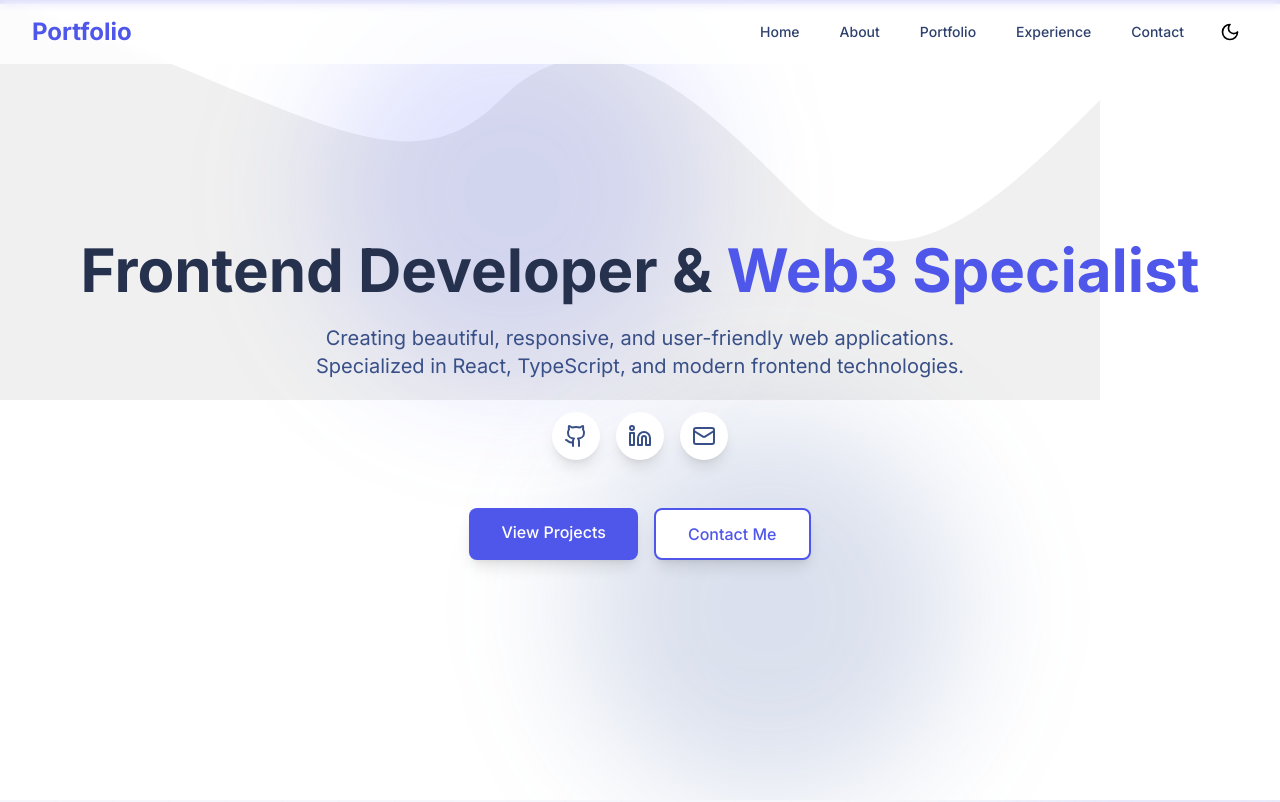
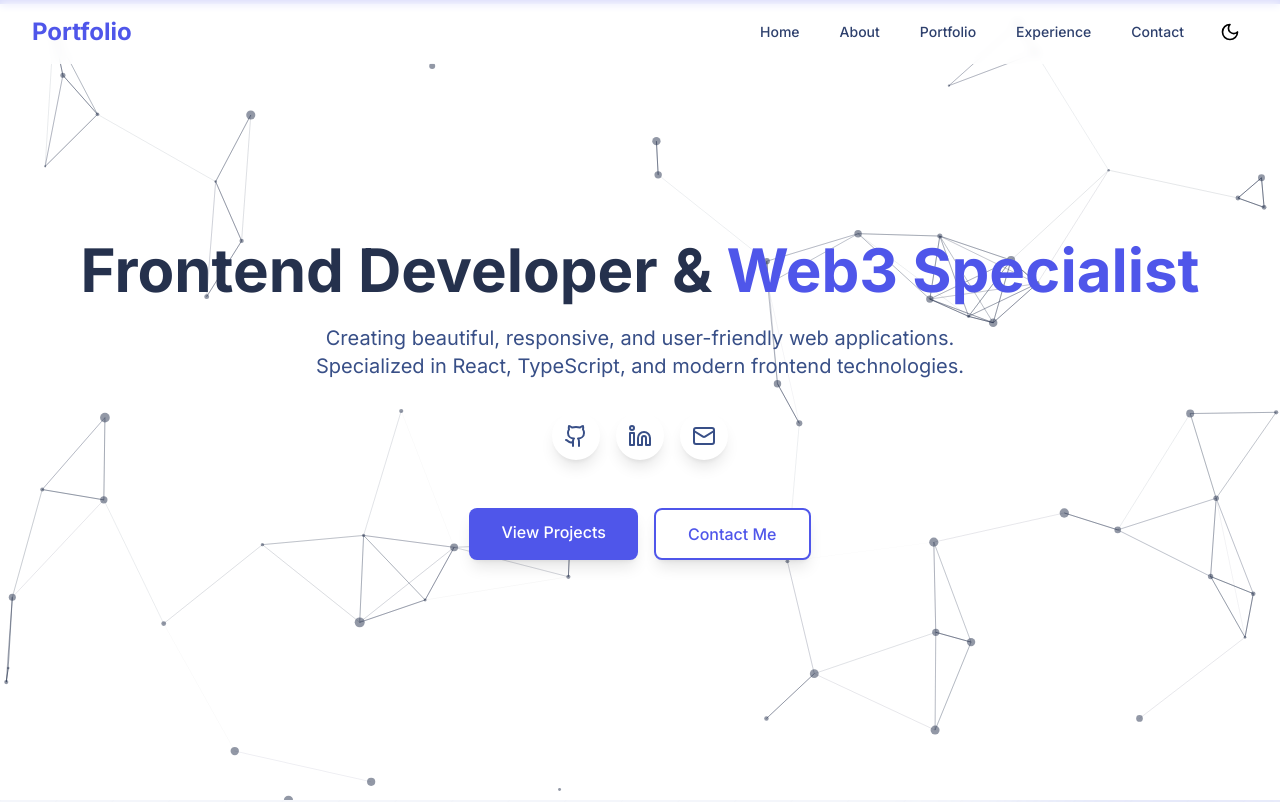
Before and after one commit to AnishChandak18/Profile-Web, a React (Vite) app: page / in a window 1280 px wide. Shown: the top 802 px of the page. Built offline with nearby package versions, Linux system fonts and the light colour scheme.

Commit message:
Add nodes background

```diff
--- a/package.json
+++ b/package.json
@@ -11,6 +11,9 @@
   },
   "dependencies": {
     "@emailjs/browser": "^4.1.0",
+    "@tsparticles/engine": "^3.7.1",
+    "@tsparticles/react": "^3.0.0",
+    "@tsparticles/slim": "^3.7.1",
     "framer-motion": "^11.0.5",
     "lucide-react": "^0.344.0",
     "react": "^18.3.1",
--- a/src/App.tsx
+++ b/src/App.tsx
@@ -7,13 +7,15 @@ import Experience from './components/Experience';
 import ContactSection from './components/contact/ContactSection';
 import ScrollProgress from './components/ScrollProgress';
 import { useTheme } from './hooks/useTheme';
+import AnimatedBackground from './components/background/AnimatedBackground';
 
 function App() {
   const { isDarkMode, toggleTheme } = useTheme();
 
   return (
     <div className={`min-h-screen ${isDarkMode ? 'dark' : ''}`}>
-      <div className="bg-white dark:bg-midnight-900 transition-colors">
+      <AnimatedBackground isDarkMode={isDarkMode} />
+      <div className="bg-white dark:bg-midnight-900">
         <ScrollProgress />
         <Navbar isDarkMode={isDarkMode} toggleTheme={toggleTheme} />
         <Hero />
--- a/src/components/Hero.tsx
+++ b/src/components/Hero.tsx
@@ -1,12 +1,10 @@
 import React from 'react';
 import { Github, Linkedin, Mail } from 'lucide-react';
 import { motion } from 'framer-motion';
-import { HeroBackground } from './background/BackgroundPattern';
 
 const Hero: React.FC = () => {
   return (
     <section id="home" className="relative min-h-screen flex items-center justify-center py-20 overflow-hidden">
-      <HeroBackground />
 
       <div className="max-w-7xl mx-auto px-4 sm:px-6 lg:px-8 text-center relative z-10">
         <motion.div
--- /dev/null
+++ b/src/components/background/AnimatedBackground.tsx
@@ -0,0 +1,104 @@
+import { useEffect, useMemo, useState } from "react";
+import Particles, { initParticlesEngine } from "@tsparticles/react";
+import {
+   type ISourceOptions,
+   MoveDirection,
+   OutMode,
+} from "@tsparticles/engine";
+import { loadSlim } from "@tsparticles/slim";
+
+const AnimatedBackground = ({ isDarkMode }: { isDarkMode: boolean }) => {
+   const [init, setInit] = useState(false);
+
+   useEffect(() => {
+      initParticlesEngine(async (engine) => {
+         await loadSlim(engine);
+      }).then(() => {
+         setInit(true);
+      });
+   }, [isDarkMode]);
+
+   const options: ISourceOptions = useMemo(
+      () => ({
+         background: {
+            color: {
+               value: isDarkMode ? "#25314d" : "#ffffff",
+            },
+         },
+         fpsLimit: 120,
+         interactivity: {
+            events: {
+               onClick: {
+                  enable: true,
+                  mode: "push",
+               },
+               onHover: {
+                  enable: true,
+                  mode: "repulse",
+               },
+            },
+            modes: {
+               push: {
+                  quantity: 2,
+               },
+               repulse: {
+                  distance: 200,
+                  duration: 0.4,
+               },
+            },
+         },
+         particles: {
+            color: {
+               value: isDarkMode ? "#ffffff" : "#25314d",
+            },
+            links: {
+               color: isDarkMode ? "#ffffff" : "#25314d",
+               distance: 150,
+               enable: true,
+               opacity: 0.5,
+               width: 1,
+            },
+            move: {
+               direction: MoveDirection.none,
+               enable: true,
+               outModes: {
+                  default: OutMode.out,
+               },
+               random: true,
+               speed: 4,
+               straight: false,
+            },
+            number: {
+               density: {
+                  enable: true,
+               },
+               value: 130,
+            },
+            opacity: {
+               value: 0.5,
+            },
+            shape: {
+               type: "circle",
+            },
+            size: {
+               value: { min: 1, max: 5 },
+            },
+         },
+         detectRetina: true,
+      }),
+      [isDarkMode],
+   );
+
+   if (init) {
+      return (
+         <Particles
+            id="tsparticles"
+            options={options}
+         />
+      );
+   }
+
+   return <></>;
+};
+
+export default AnimatedBackground;
```
Also changed, not shown: src/components/Portfolio.tsx (+4 -5 lines), 1 other file (tests, documents, lock files or other folders).
